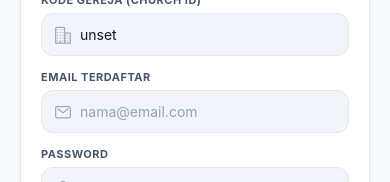
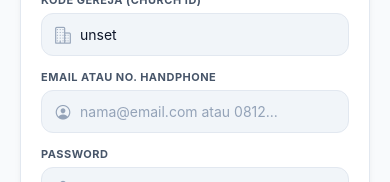
Before and after one commit to pm3t/cms-mobile, a React Native app: screen / in a window 390 px wide. Shown: the part 374-556 px from the top of the page. Built offline with nearby package versions, Linux system fonts and the light colour scheme; no server answers.

Commit message:
feat: enhance LoginScreen with user feedback and improved input fields

```diff
--- a/src/screens/LoginScreen.tsx
+++ b/src/screens/LoginScreen.tsx
@@ -62,6 +62,9 @@ export default function LoginScreen({ onLogin }: { onLogin: () => void }) {
           phone: phone || undefined,
         });
         await AsyncStorage.setItem('mobile_token', res.data.token);
+        if (res.data.isClaimed) {
+          alert('Selamat datang! Akun Anda berhasil terhubung langsung dengan data keanggotaan gereja.');
+        }
         onLogin();
       } else {
         const res = await client.post('/auth/login', { email, password });
@@ -186,6 +189,14 @@ export default function LoginScreen({ onLogin }: { onLogin: () => void }) {
             </Text>
           </View>
         )}
+        {mode === 'REGISTER' && (
+          <View style={styles.instructionBox}>
+            <Ionicons name="sparkles" size={18} color={HolyGraceColors.goldPrimary} />
+            <Text style={styles.instructionText}>
+              Sudah terdata di gereja? Masukkan No. HP atau Email yang didaftarkan di gereja agar profil keanggotaan Anda otomatis terhubung tanpa membuat data ganda.
+            </Text>
+          </View>
+        )}
         {mode === 'RESET' && (
           <View style={styles.instructionBox}>
             <Ionicons name="key-outline" size={18} color={HolyGraceColors.navySecondary} />
@@ -275,19 +286,26 @@ export default function LoginScreen({ onLogin }: { onLogin: () => void }) {
           </>
         )}
 
-        {/* Email Field */}
+        {/* Email or Phone Field */}
         <View style={styles.inputGroup}>
-          <Text style={styles.inputLabel}>Email Terdaftar</Text>
+          <Text style={styles.inputLabel}>
+            {mode === 'LOGIN' ? 'Email atau No. Handphone' : 'Alamat Email Terdaftar *'}
+          </Text>
           <View style={styles.inputWrapper}>
-            <Ionicons name="mail-outline" size={18} color={HolyGraceColors.textMuted} style={styles.inputIcon} />
+            <Ionicons
+              name={mode === 'LOGIN' ? 'person-circle-outline' : 'mail-outline'}
+              size={18}
+              color={HolyGraceColors.textMuted}
+              style={styles.inputIcon}
+            />
             <TextInput
               style={styles.textInput}
-              placeholder="nama@email.com"
+              placeholder={mode === 'LOGIN' ? 'nama@email.com atau 0812...' : 'nama@email.com'}
               placeholderTextColor={HolyGraceColors.textMuted}
               value={email}
               onChangeText={setEmail}
               autoCapitalize="none"
-              keyboardType="email-address"
+              keyboardType={mode === 'LOGIN' ? 'default' : 'email-address'}
               editable={mode !== 'RESET'}
             />
           </View>
```
